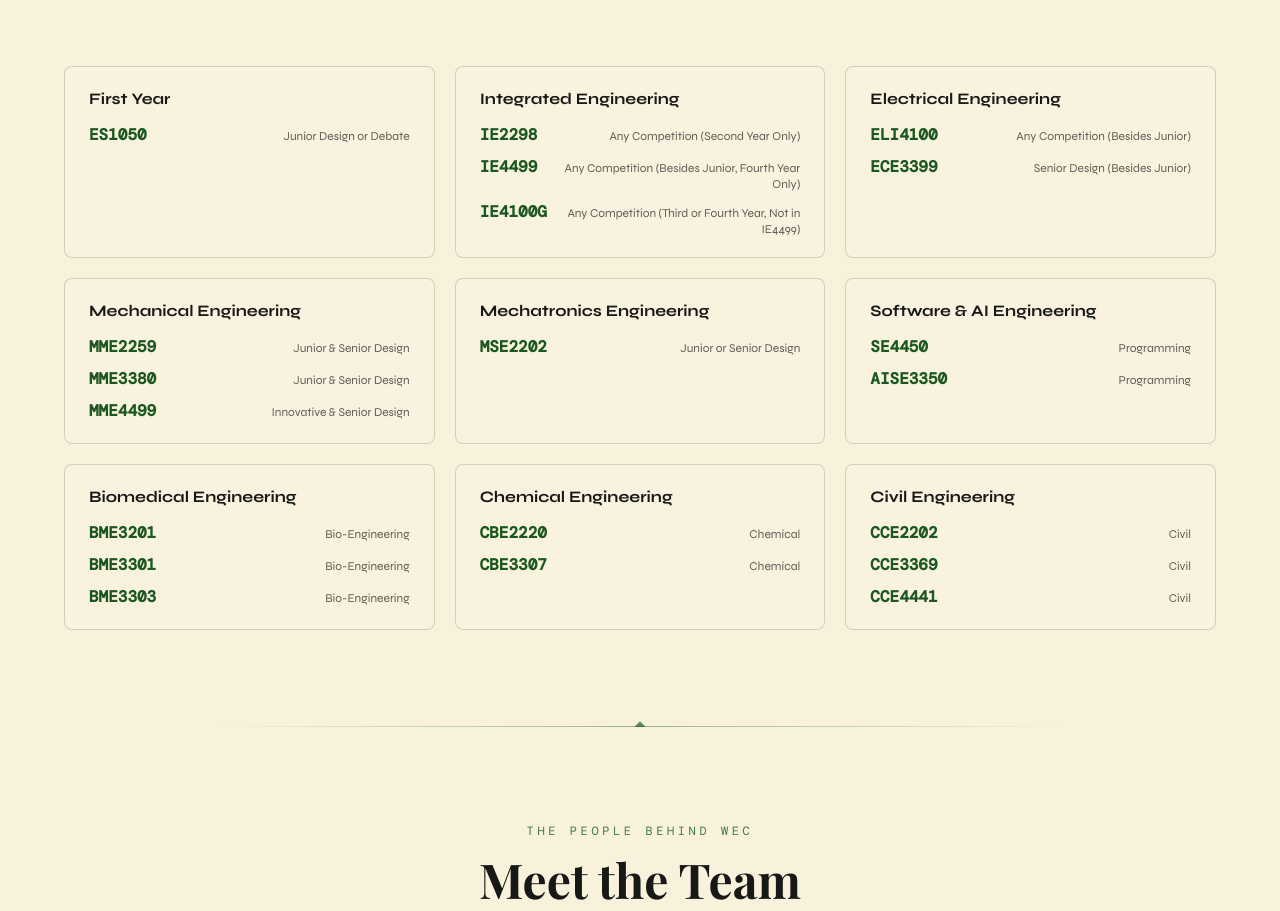
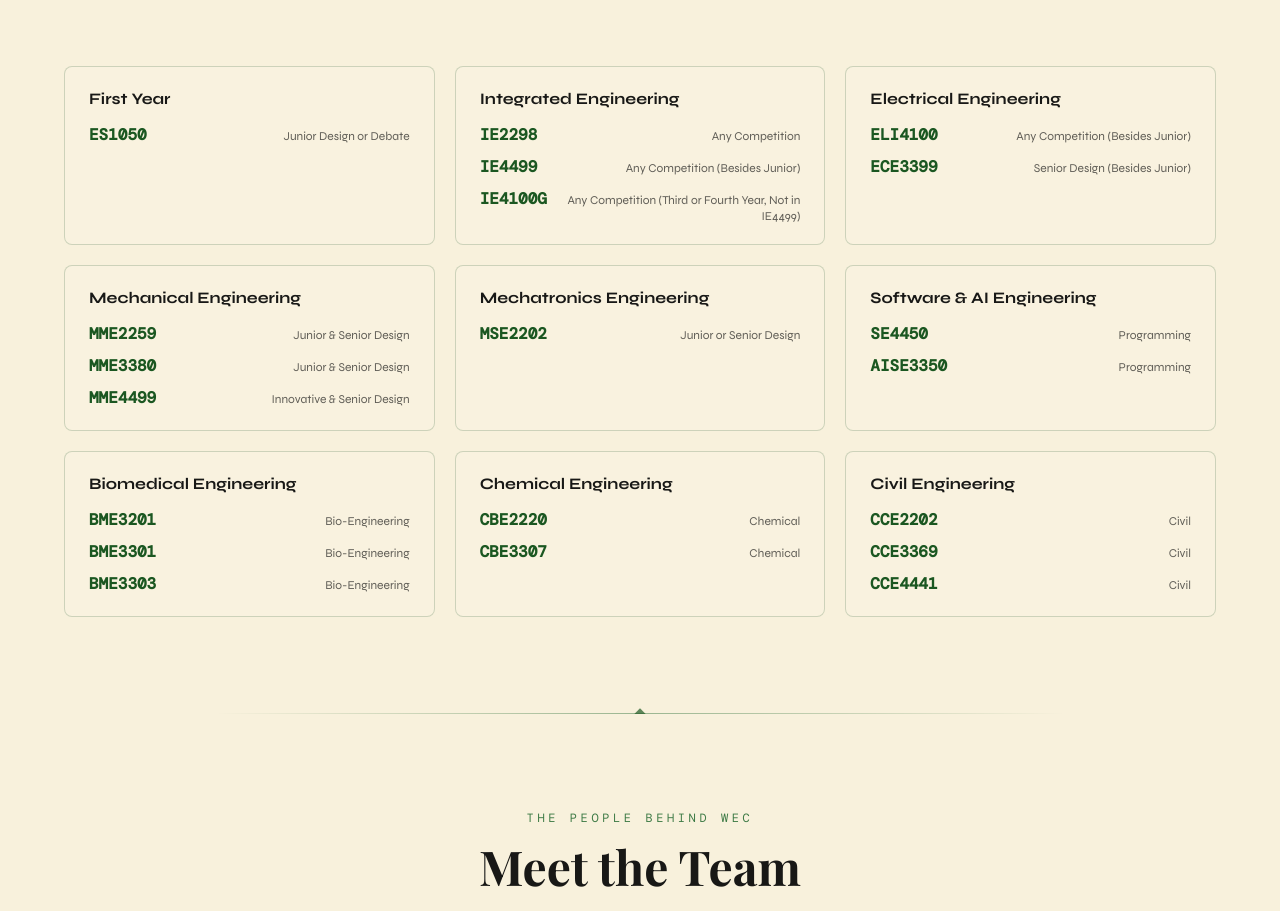
Before and after one commit to Anomaly-E-E/WEC, a React (Vite) app: page / in a window 1280 px wide. Shown: the part 2940-3851 px from the top of the page. Built offline with nearby package versions, Linux system fonts and the light colour scheme; a web font is replaced by a local one.

Commit message:
Simplify IE2298 and IE4499 bonus mark notes

```diff
--- a/src/data/bonusMarks.ts
+++ b/src/data/bonusMarks.ts
@@ -18,8 +18,8 @@ export const bonusMarkGroups: BonusMarkGroup[] = [
   {
     discipline: 'Integrated Engineering',
     entries: [
-      { code: 'IE2298', note: 'Any Competition (Second Year Only)' },
-      { code: 'IE4499', note: 'Any Competition (Besides Junior, Fourth Year Only)' },
+      { code: 'IE2298', note: 'Any Competition' },
+      { code: 'IE4499', note: 'Any Competition (Besides Junior)' },
       { code: 'IE4100G', note: 'Any Competition (Third or Fourth Year, Not in IE4499)' },
     ],
   },
```
